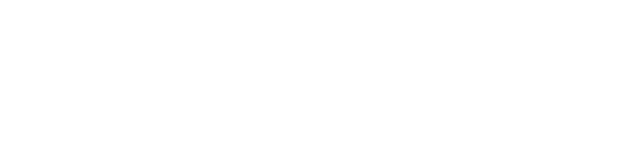
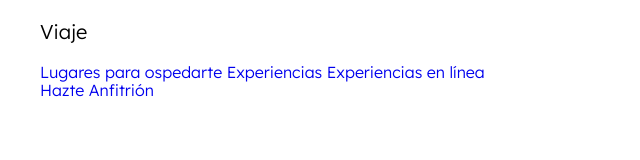
Before and after one commit to antoniopd/Clon-airbnb, a website: page index.html in a window 1280 px wide. Shown: the whole page, without its empty margins (0-640 px from the left). Drawn offline with nearby package versions, Linux system fonts and the light colour scheme; files that its build step writes are made by us from their sources.

Commit message:
header html con clases BEM

```diff
--- a/index.html
+++ b/index.html
@@ -14,7 +14,19 @@
 
     <header class="header">
         <div class="barra contenedor">
+            <div class="barra__logo">
+                <p class="barra__nombre">Viaje</p>
+            </div>
 
+            <nav class="barra__navegacion">
+                <a href="#">Lugares para ospedarte</a>
+                <a href="#">Experiencias</a>
+                <a href="#">Experiencias en línea</a>
+            </nav>
+
+            <nav class="barra__login">
+                <a href="#">Hazte Anfitrión</a>
+            </nav>
         </div>
     </header>
 
```
